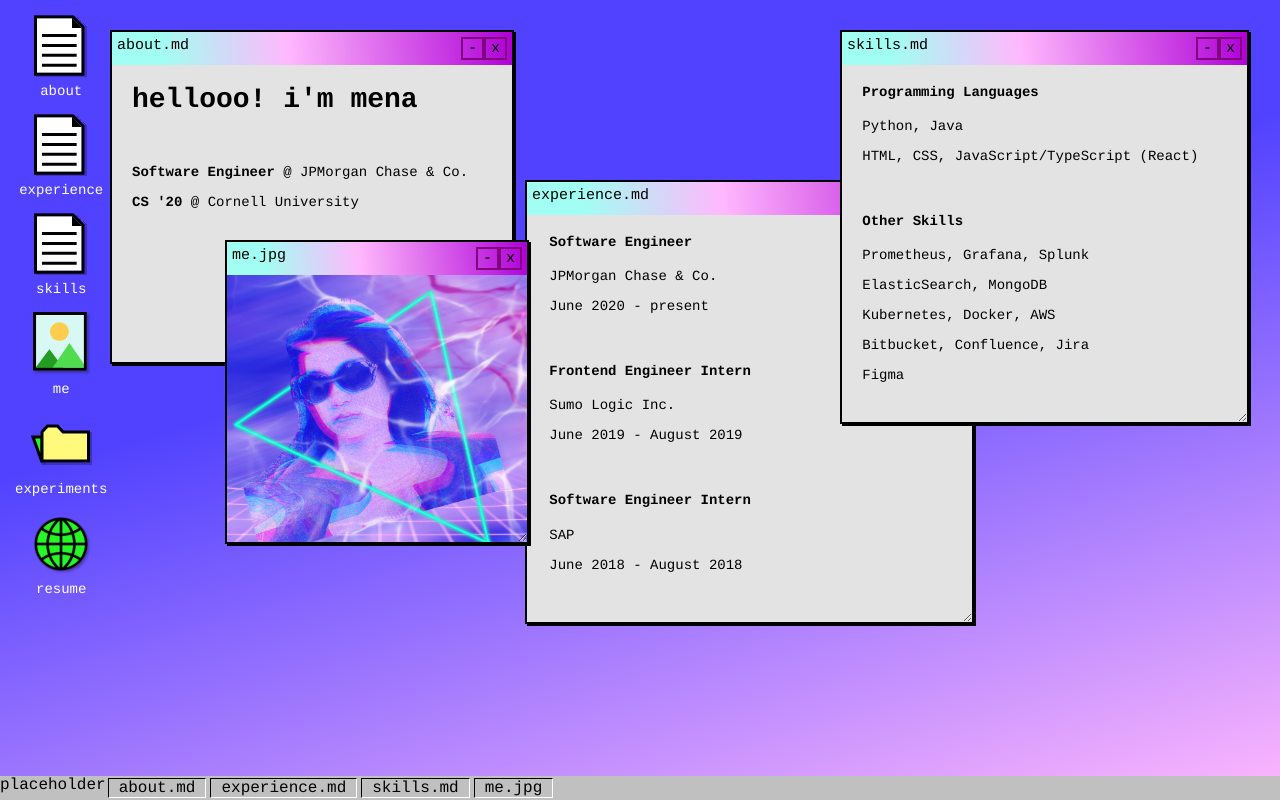
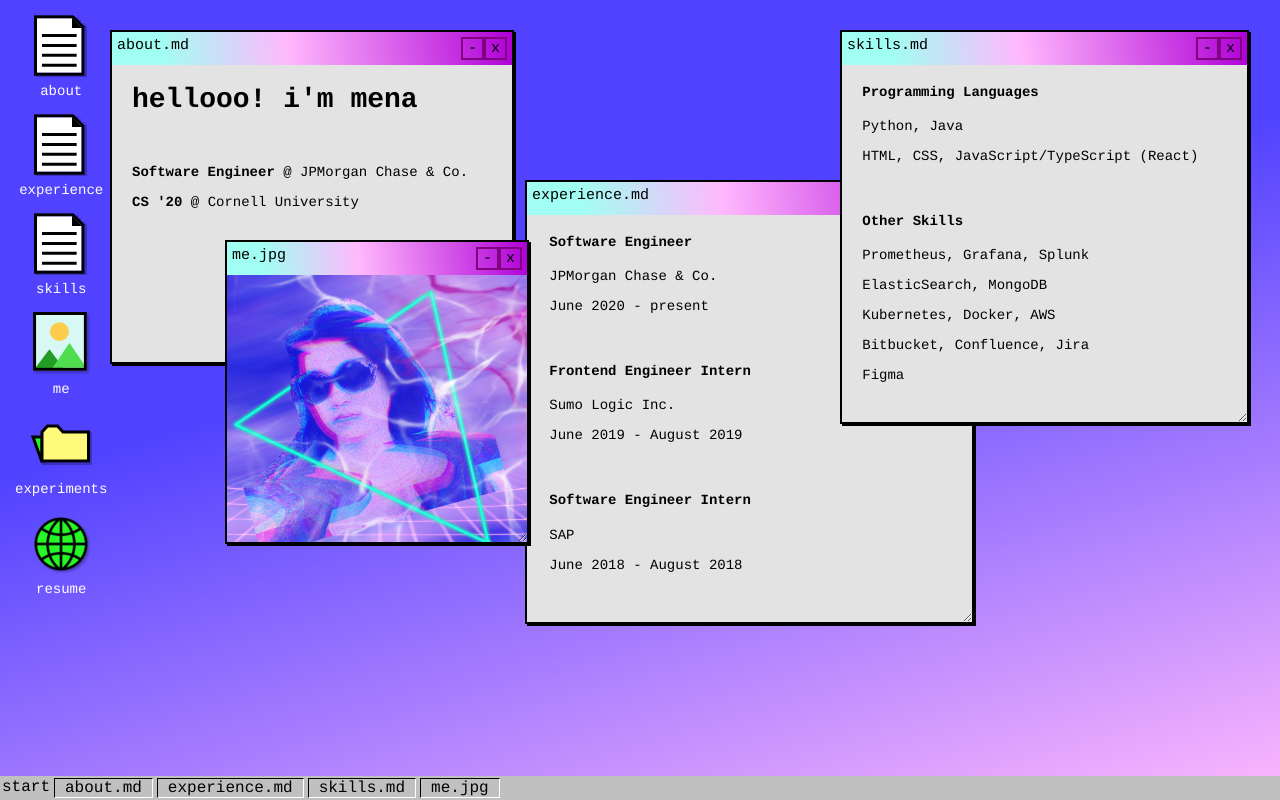
Before and after one commit to manapotionn/my-website, a React (Create React App) app: page / in a window 1280 px wide. Built offline with nearby package versions, Linux system fonts and the light colour scheme.

Commit message:
temp start button message

```diff
--- a/src/App.js
+++ b/src/App.js
@@ -12,6 +12,7 @@ import me from "./me.jpeg";
 import DesktopIcon from "./components/DesktopIcon";
 import ExternalLink from "./components/ExternalLink";
 import BottomBar from "./components/BottomBar";
+import TemporaryAbout from "./components/TemporaryAbout";
 
 function App() {
   return (
@@ -41,6 +42,10 @@ function App() {
             <DesktopIcon icon="app" text="eurobets" id="eurobets" />
           </Panel>
 
+          <Panel id="tempabout">
+            <TemporaryAbout />
+          </Panel>
+
           <div className="desktop-icons">
             <DesktopIcon icon="doc" text="about" id="about" />
             <DesktopIcon icon="doc" text="experience" id="experience" />
--- a/src/components/BottomBar.js
+++ b/src/components/BottomBar.js
@@ -1,7 +1,7 @@
 import React from "react";
 import "../css/BottomBar.css";
 import { useAppState } from "../store/AppState";
-import { UPDATE_ONE_VAL } from "../store/AppReducer";
+import { UPDATE_MULTIPLE_VALS_ID, UPDATE_ONE_VAL } from "../store/AppReducer";
 
 const BottomBar = () => {
   const [state, dispatch] = useAppState();
@@ -31,9 +31,27 @@ const BottomBar = () => {
     });
   };
 
+  /* temporary -- will be replaced with legit menu */
+  const handleStart = () => {
+    let maxVal = 0;
+    for (let key in state) {
+      if (state[key].z > maxVal) {
+        maxVal = state[key].z;
+      }
+    }
+
+    dispatch({
+      type: UPDATE_MULTIPLE_VALS_ID,
+      id: "tempabout",
+      newValue: { ...state["tempabout"], z: maxVal, open: true },
+    });
+  };
+
   return (
     <div className="bottom-bar-container">
-      <div>placeholder</div>
+      <div onClick={handleStart} className="start-button">
+        start
+      </div>
       <div className="bottom-bar-items">
         {Object.entries(state).map((item, index) => {
           if (item[1].open) {
--- /dev/null
+++ b/src/components/TemporaryAbout.js
@@ -0,0 +1,14 @@
+import React from "react";
+import "../css/TextFile.css";
+
+const TemporaryAbout = () => {
+  return (
+    <div className="textfile-container">
+      <p>hello! welcome to menaOS version 2.0</p>
+      <p>where all my fun lil coding experiments live</p>
+      <p>this site is a work in progress. hope you enjoy your stay!</p>
+    </div>
+  );
+};
+
+export default TemporaryAbout;
--- a/src/css/BottomBar.css
+++ b/src/css/BottomBar.css
@@ -36,8 +36,19 @@
 
 .bottom-bar-item:hover {
     background-color: rgb(234, 234, 234);
+    cursor: pointer;
 }
 
 .bottom-bar-item-visible:hover {
     background-color: rgb(234, 234, 234);
+    cursor: pointer;
 }
+
+.start-button {
+    margin: 2px;
+}
+
+.start-button:hover {
+    background-color: rgb(234, 234, 234);
+    cursor: pointer;
+}
--- a/src/store/AppState.js
+++ b/src/store/AppState.js
@@ -51,6 +51,14 @@ export const initialState = {
     y: 0,
     z: 1,
   },
+  tempabout: {
+    open: false,
+    minimize: false,
+    title: "about this computer",
+    x: 0,
+    y: 0,
+    z: 1,
+  },
 };
 
 export function AppStateProvider({ reducer, children }) {
```
